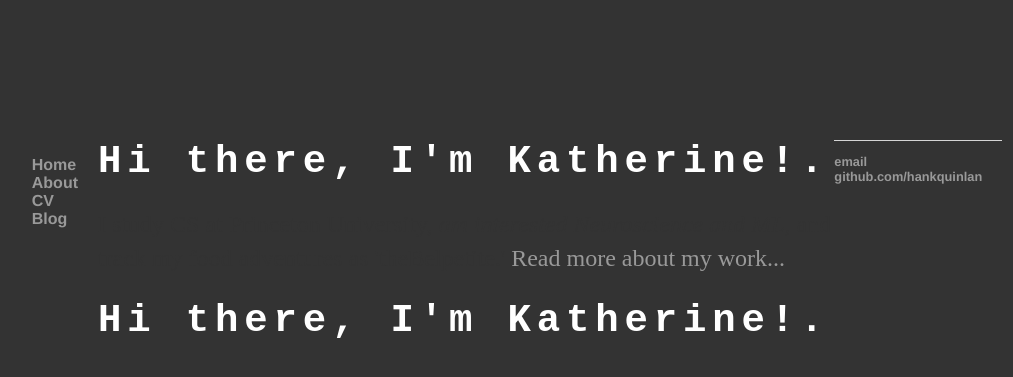
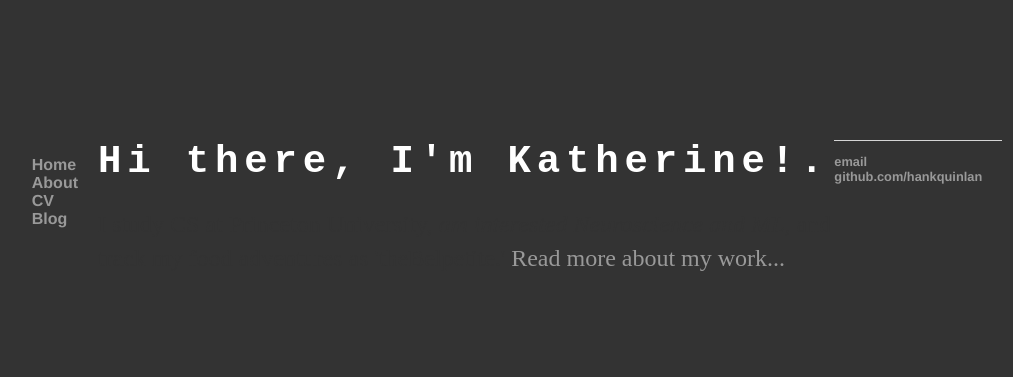
Before and after one commit to wangk5/wangk5.github.io, a Jekyll site: the page built from index.html, in a window 1280 px wide. Shown: the top 377 px of the page, without its empty margins (123-1136 px from the left). Built offline with Jekyll 4.4.1, drawn with Linux system fonts in a browser that asks for light colours.

Commit message:
Update index.html

```diff
--- a/index.html
+++ b/index.html
@@ -10,7 +10,3 @@ title: Katherine Wang, Student
 	<!--<h1>Hi there, I'm Katherine!</h1>-->
 	<p>I study CS at Princeton University, <em>am interested Neuroscience and ML,</em> and track my food adventures as 'theBelpetite.' <a href="/about">Read more about my work...</a></p>
 </div><!-- /.blurb -->
-
-<div class="typewriter">
-  <h1>Hi there, I'm Katherine!.</h1>
-</div>
```
